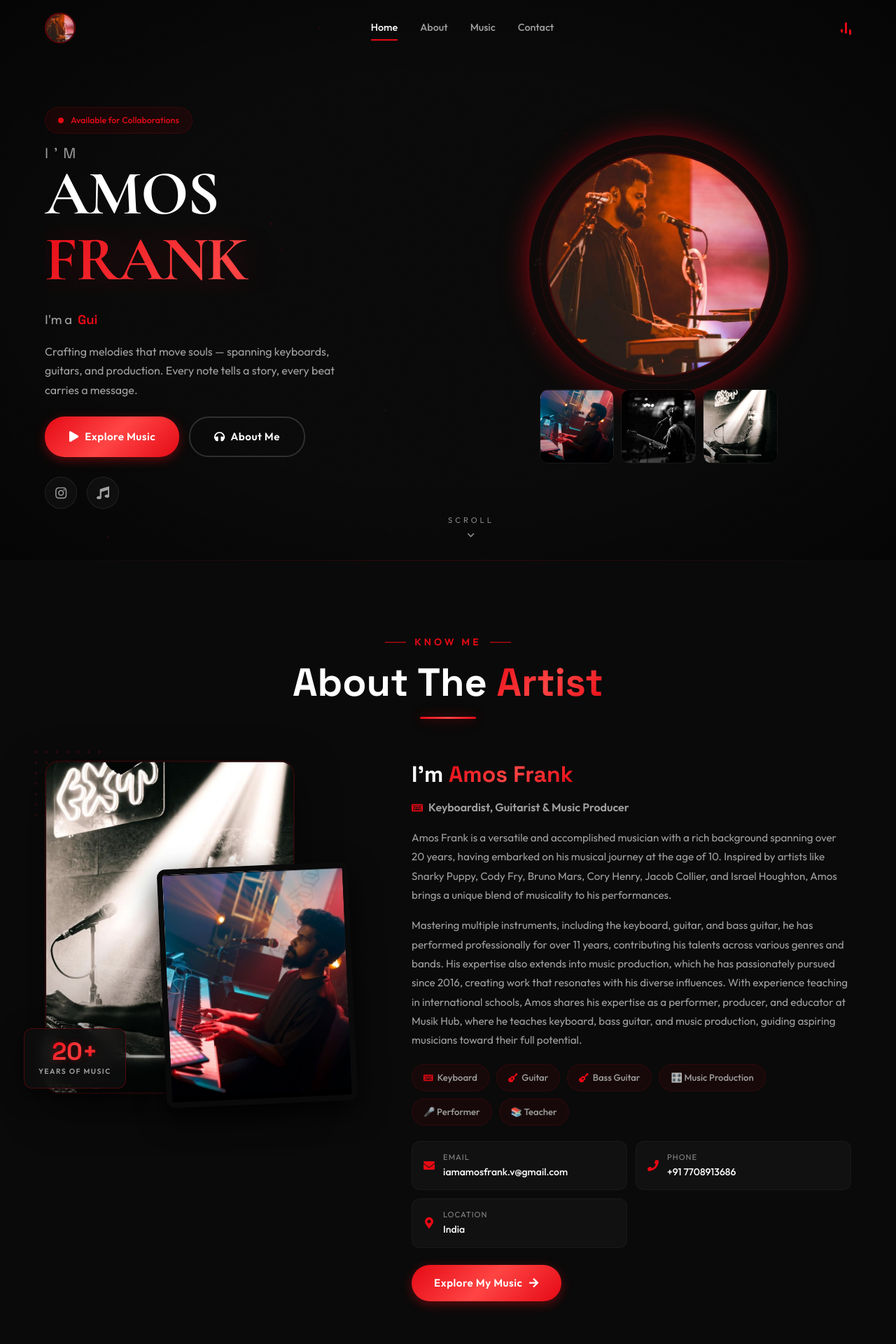
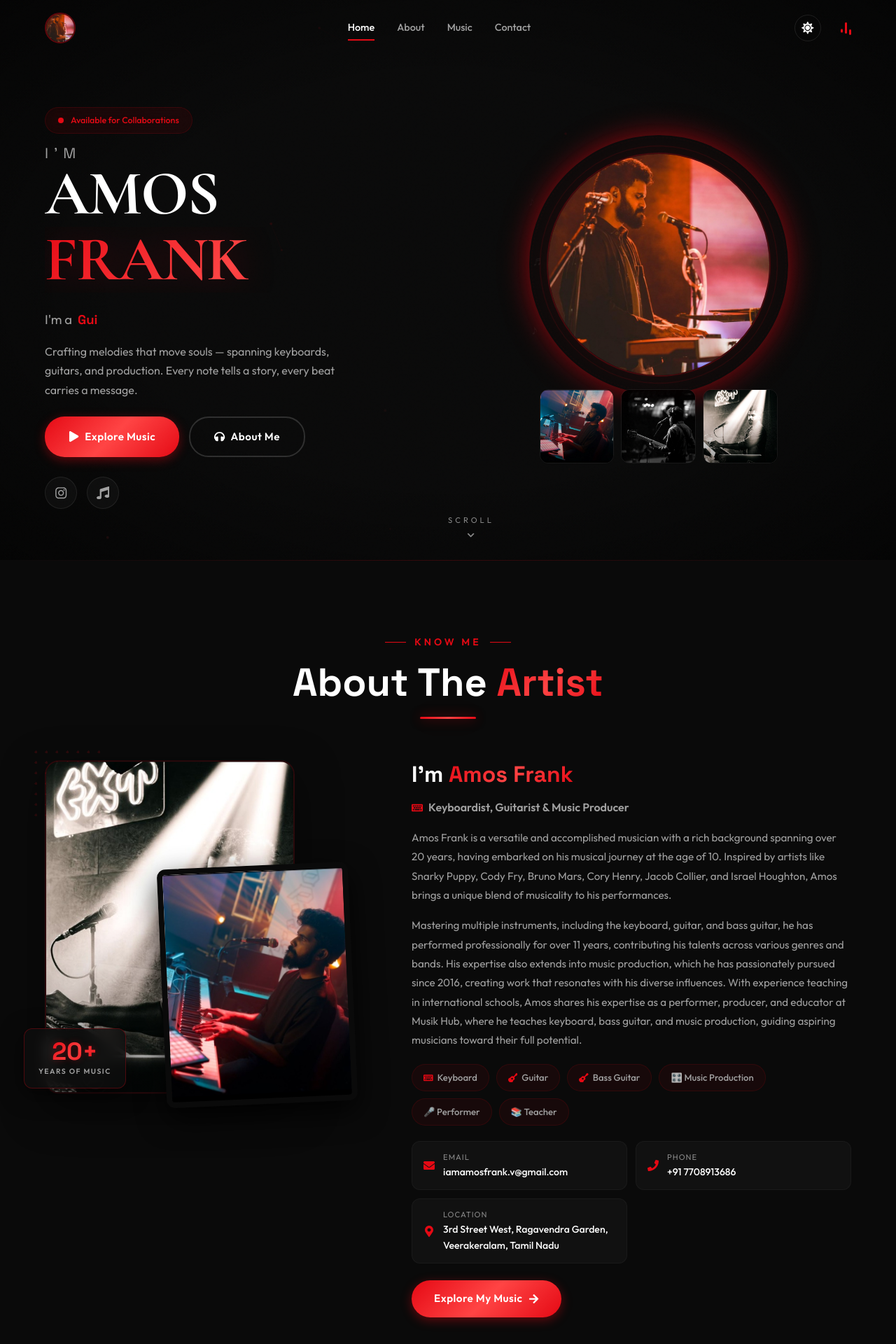
Before and after one commit to Kebadan-2704/Amos-Frank-Portfolio, a React (Vite) app: page / in a window 1280 px wide. Shown: the top 1920 px of the page at 70% size. Built offline with nearby package versions, Linux system fonts and the light colour scheme.

Commit message:
feat: implement dual theme system, actionable contact links, and update artist location

```diff
--- a/src/App.jsx
+++ b/src/App.jsx
@@ -66,6 +66,18 @@ function App() {
   const hasSeenPreloader = sessionStorage.getItem('preloader-seen') === 'true';
   const [loading, setLoading] = useState(!hasSeenPreloader);
 
+  // Theme State
+  const [theme, setTheme] = useState(() => localStorage.getItem('theme') || 'dark');
+
+  useEffect(() => {
+    document.documentElement.setAttribute('data-theme', theme);
+    localStorage.setItem('theme', theme);
+  }, [theme]);
+
+  const toggleTheme = () => {
+    setTheme(prev => (prev === 'dark' ? 'light' : 'dark'));
+  };
+
   const handlePreloaderComplete = () => {
     setLoading(false);
     sessionStorage.setItem('preloader-seen', 'true');
@@ -97,7 +109,7 @@ function App() {
         {loading && <Preloader onComplete={handlePreloaderComplete} />}
         <div style={{ opacity: loading ? 0 : 1, transition: 'opacity 0.6s ease' }}>
           <CustomCursor />
-          <Navbar />
+          <Navbar theme={theme} toggleTheme={toggleTheme} />
           <main id="main-content">
             <AnimatedRoutes />
           </main>
--- a/src/components/Contact.jsx
+++ b/src/components/Contact.jsx
@@ -84,10 +84,17 @@ const Contact = () => {
   };
 
   const infoItems = [
-    { icon: FaEnvelope, label: 'Email', value: artistInfo.contact.email },
-    { icon: FaPhone, label: 'Phone', value: artistInfo.contact.phone },
-    { icon: FaMapMarkerAlt, label: 'Location', value: artistInfo.contact.location },
+    { icon: FaEnvelope, label: 'Email', value: artistInfo.contact.email, type: 'email' },
+    { icon: FaPhone, label: 'Phone', value: artistInfo.contact.phone, type: 'phone' },
+    { icon: FaMapMarkerAlt, label: 'Location', value: artistInfo.contact.location, type: 'location' },
   ];
+
+  const getLinkHref = (info) => {
+    if (info.type === 'email') return `mailto:${info.value}`;
+    if (info.type === 'phone') return `tel:${info.value.replace(/[^0-9+]/g, '')}`;
+    if (info.type === 'location') return `https://www.google.com/maps/search/?api=1&query=${encodeURIComponent(info.value)}`;
+    return '#';
+  };
 
   return (
     <section id="contact" className="contact section">
@@ -114,7 +121,10 @@ const Contact = () => {
 
             <div className="contact-info-items">
               {infoItems.map((info, index) => (
-                <motion.div
+                <motion.a
+                  href={getLinkHref(info)}
+                  target={info.type === 'location' ? '_blank' : undefined}
+                  rel={info.type === 'location' ? 'noreferrer' : undefined}
                   key={index}
                   className="contact-info-item"
                   variants={item}
@@ -125,7 +135,7 @@ const Contact = () => {
                     <span className="contact-info-label">{info.label}</span>
                     <span className="contact-info-value">{info.value}</span>
                   </div>
-                </motion.div>
+                </motion.a>
               ))}
             </div>
 
--- a/src/components/Footer.jsx
+++ b/src/components/Footer.jsx
@@ -66,9 +66,9 @@ const Footer = () => {
           <motion.div className="footer-contact-col" variants={item}>
             <h4 className="footer-col-title">Contact Info</h4>
             <div className="footer-contact-items">
-              <p>{artistInfo.contact.email}</p>
-              <p>{artistInfo.contact.phone}</p>
-              <p>{artistInfo.contact.location}</p>
+              <p><a href={`mailto:${artistInfo.contact.email}`}>{artistInfo.contact.email}</a></p>
+              <p><a href={`tel:${artistInfo.contact.phone.replace(/[^0-9+]/g, '')}`}>{artistInfo.contact.phone}</a></p>
+              <p><a href={`https://www.google.com/maps/search/?api=1&query=${encodeURIComponent(artistInfo.contact.location)}`} target="_blank" rel="noreferrer">{artistInfo.contact.location}</a></p>
             </div>
             <h4 className="footer-col-title" style={{ marginTop: '20px' }}>Follow & Learn</h4>
             <ul className="footer-quick-links">
--- a/src/components/Navbar.css
+++ b/src/components/Navbar.css
@@ -60,6 +60,28 @@
 .navbar-link.active::after { width: 100%; }
 
 .navbar-right { display: flex; align-items: center; gap: 16px; }
+.theme-toggle {
+  background: transparent;
+  color: var(--text-primary);
+  border: 1px solid rgba(255,255,255,0.1);
+  width: 38px;
+  height: 38px;
+  border-radius: 50%;
+  display: flex;
+  align-items: center;
+  justify-content: center;
+  font-size: 1.1rem;
+  margin-right: 12px;
+  transition: all var(--transition-medium);
+}
+[data-theme="light"] .theme-toggle { border-color: rgba(0,0,0,0.1); }
+.theme-toggle:hover {
+  background: var(--accent-subtle);
+  border-color: var(--accent-primary);
+  color: var(--accent-primary);
+  transform: rotate(15deg);
+}
+
 .navbar-music-bars { display: flex; align-items: flex-end; gap: 3px; height: 20px; }
 .navbar-music-bars span { width: 3px; background: var(--accent-primary); border-radius: 2px; animation: eq-bar 0.8s ease-in-out infinite; }
 .navbar-music-bars span:nth-child(1) { height: 60%; animation-delay: 0s; }
--- a/src/components/Navbar.jsx
+++ b/src/components/Navbar.jsx
@@ -1,9 +1,9 @@
 import { useState, useEffect, useCallback } from 'react';
 import { Link, useLocation } from 'react-router-dom';
-import { FaMusic, FaBars, FaTimes } from 'react-icons/fa';
+import { FaMusic, FaBars, FaTimes, FaSun, FaMoon } from 'react-icons/fa';
 import './Navbar.css';
 
-const Navbar = () => {
+const Navbar = ({ theme, toggleTheme }) => {
   const [scrolled, setScrolled] = useState(false);
   const [mobileOpen, setMobileOpen] = useState(false);
   const location = useLocation();
@@ -73,6 +73,13 @@ const Navbar = () => {
         </div>
 
         <div className="navbar-right">
+          <button
+            className="theme-toggle"
+            onClick={toggleTheme}
+            aria-label={`Switch to ${theme === 'dark' ? 'light' : 'dark'} mode`}
+          >
+            {theme === 'dark' ? <FaSun /> : <FaMoon />}
+          </button>
           <div className="navbar-music-bars" aria-hidden="true">
             <span /><span /><span />
           </div>
--- a/src/data/tracks.js
+++ b/src/data/tracks.js
@@ -63,7 +63,7 @@ export const artistInfo = {
   contact: {
     email: 'iamamosfrank.v@gmail.com',
     phone: '+91 7708913686',
-    location: 'India',
+    location: '3rd Street West, Ragavendra Garden, Veerakeralam, Tamil Nadu',
   },
   photos: {
     hero: '/amos-hero.jpg',
--- a/src/index.css
+++ b/src/index.css
@@ -78,6 +78,50 @@
   --z-modal-overlay: 700;
   --z-preloader: 999;
   --z-cursor: 9999;
+}
+
+/* ---- Light Theme (Vibrant) ---- */
+[data-theme="light"] {
+  /* Backgrounds */
+  --bg-primary: #f4f6f8;
+  --bg-secondary: #ffffff;
+  --bg-tertiary: #eaedf1;
+  --bg-card: #ffffff;
+  --bg-elevated: #ffffff;
+
+  /* Accent Colors (Keeping Red Vibrant) */
+  --accent-primary: #e50914;
+  --accent-hover: #ff2d2d;
+  --accent-glow: #ff1a1a;
+  --accent-dark: #cc0000;
+  --accent-gradient: linear-gradient(135deg, #e50914 0%, #ff4444 50%, #e50914 100%);
+  --accent-gradient-hover: linear-gradient(135deg, #ff1a1a 0%, #ff6666 50%, #ff1a1a 100%);
+  --accent-subtle: rgba(229, 9, 20, 0.08);
+  --accent-subtle-border: rgba(229, 9, 20, 0.2);
+
+  /* Text */
+  --text-primary: #121212;
+  --text-secondary: #4b5563;
+  --text-muted: #6b7280;
+  --text-accent: #e50914;
+
+  /* Glassmorphism */
+  --glass-bg: rgba(255, 255, 255, 0.85);
+  --glass-bg-light: rgba(245, 245, 245, 0.7);
+  --glass-border: rgba(0, 0, 0, 0.08);
+  --glass-border-hover: rgba(0, 0, 0, 0.15);
+  --glass-shadow: 0 8px 32px rgba(0, 0, 0, 0.06);
+
+  /* Shadows adjustments */
+  --shadow-sm: 0 2px 8px rgba(0, 0, 0, 0.05);
+  --shadow-md: 0 4px 16px rgba(0, 0, 0, 0.08);
+  --shadow-lg: 0 8px 32px rgba(0, 0, 0, 0.12);
+  --shadow-glow: 0 0 20px rgba(229, 9, 20, 0.2);
+  --shadow-glow-intense: 0 0 40px rgba(229, 9, 20, 0.3);
+}
+
+[data-theme="light"] body::after {
+  opacity: 0.015; /* Lighter film grain for light mode */
 }
 
 /* ---- Global Reset & Base ---- */
```
